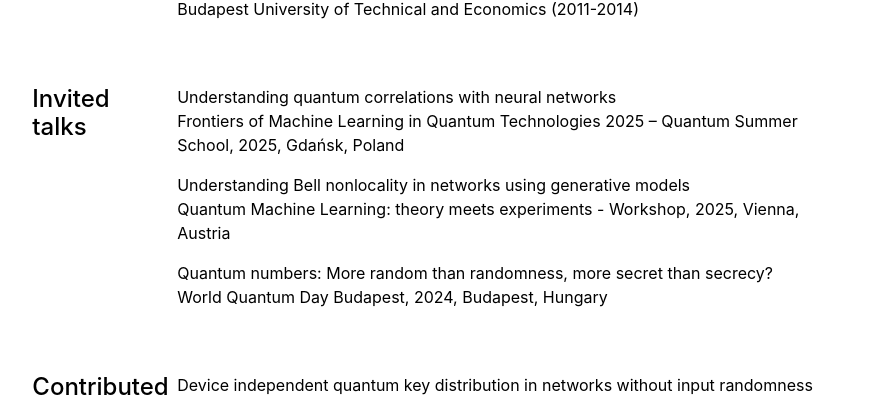
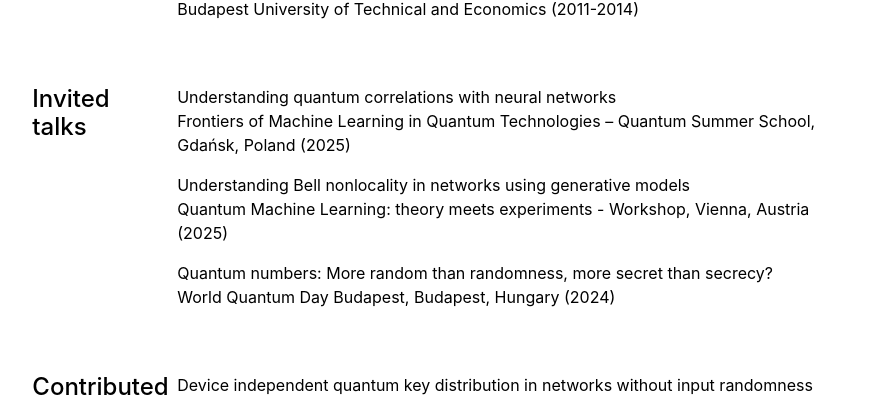
Before and after one commit to tkrivachy/tkrivachy.github.io, a Jekyll site: the page built from cv.md, in a window 1280 px wide. Shown: the part 1039-1436 px from the top of the page, without its empty margins (197-1066 px from the left). Built offline with Jekyll 4.4.1, drawn with Linux system fonts in a browser that asks for light colours.

Commit message:
Revise invited talks descriptions for clarity
Updated descriptions of invited talks to include event years in parentheses.

```diff
--- a/_data/cv/invitedtalks.yml
+++ b/_data/cv/invitedtalks.yml
@@ -1,9 +1,9 @@
 
 - title: 'Understanding quantum correlations with neural networks'
-  description: 'Frontiers of Machine Learning in Quantum Technologies 2025 – Quantum Summer School, 2025, Gdańsk, Poland'
+  description: 'Frontiers of Machine Learning in Quantum Technologies – Quantum Summer School, Gdańsk, Poland (2025)'
 
 - title: 'Understanding Bell nonlocality in networks using generative models'
-  description: 'Quantum Machine Learning: theory meets experiments - Workshop, 2025, Vienna, Austria'
+  description: 'Quantum Machine Learning: theory meets experiments - Workshop, Vienna, Austria (2025)'
 
 - title: 'Quantum numbers: More random than randomness, more secret than secrecy?'
-  description: 'World Quantum Day Budapest, 2024, Budapest, Hungary'
+  description: 'World Quantum Day Budapest, Budapest, Hungary (2024)'
```
